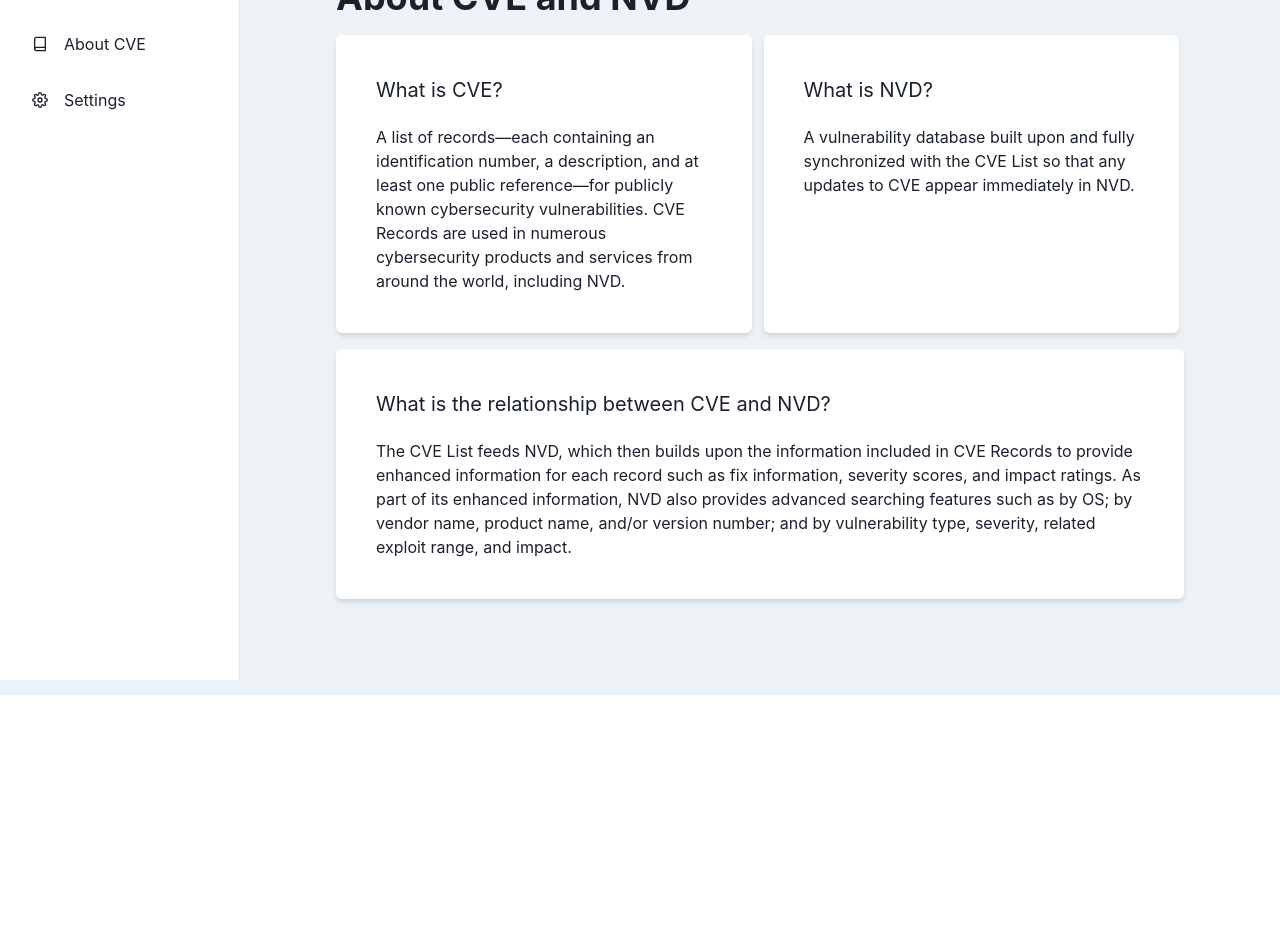
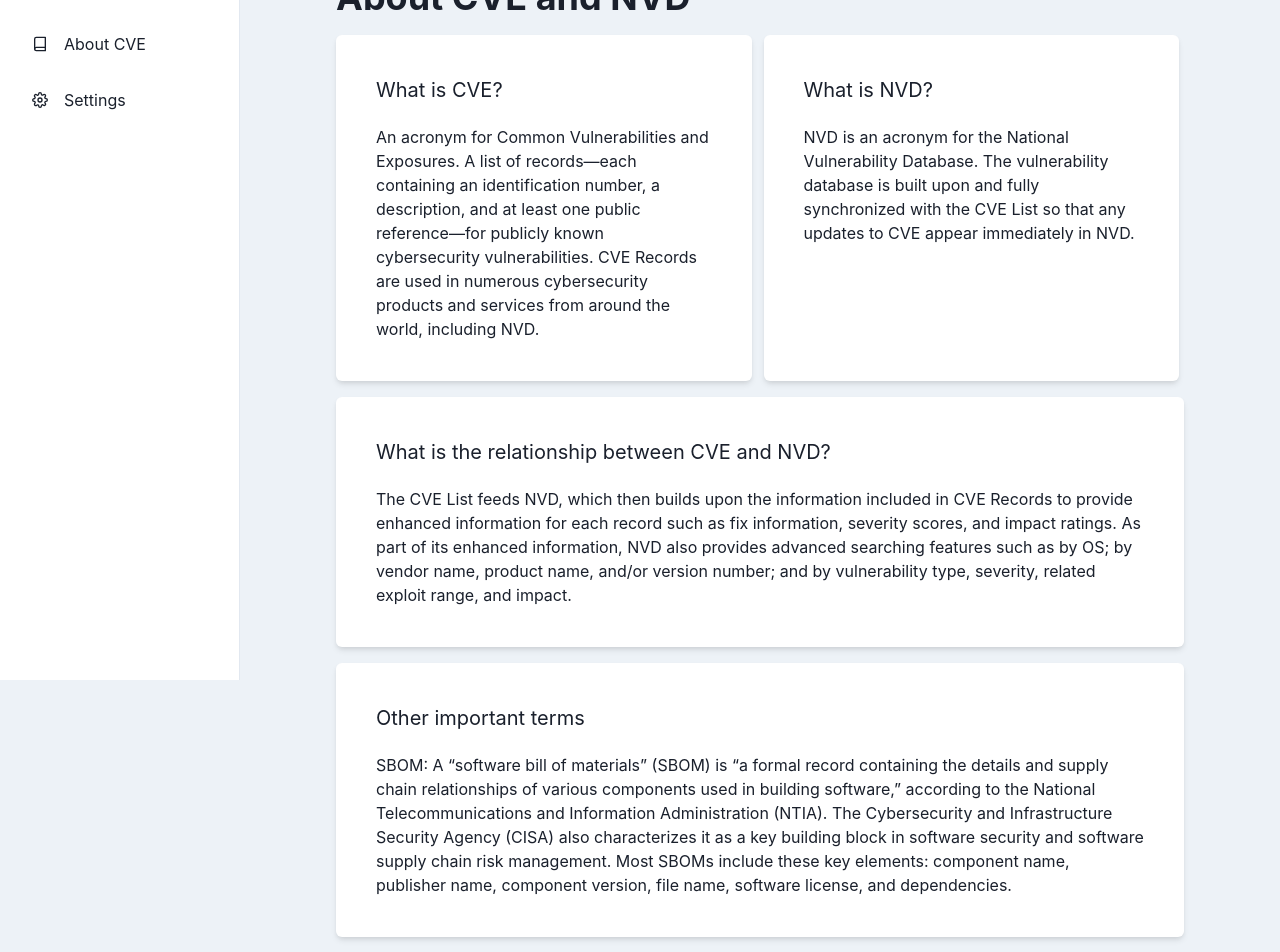
Before and after one commit to kdiaz489/nvd-project, a Next.js app: page /about-cve in a window 1280 px wide. Shown: the part 120-1072 px from the top of the page. Before the commit the page ends 815 px from the top, so only its background shows below. Built offline with nearby package versions, Linux system fonts and the light colour scheme.

Commit message:
latest changes

```diff
--- a/src/pages/about-cve.tsx
+++ b/src/pages/about-cve.tsx
@@ -1,10 +1,11 @@
+// 3rd party libs
+import { Flex, Heading, Text } from "@chakra-ui/react";
+
+// custom components
 import Card from "@/components/Card";
 import Sidebar from "@/components/Sidebar";
-import { Flex, Heading, Text } from "@chakra-ui/react";
 
-type Props = {};
-
-const AboutCve = (props: Props) => {
+const AboutCve = () => {
   return (
     <Sidebar>
       <Flex p="20" flexDir="column" gap={4}>
@@ -17,11 +18,11 @@
               What is CVE?
             </Text>
             <Text>
-              A list of records—each containing an identification number, a
-              description, and at least one public reference—for publicly known
-              cybersecurity vulnerabilities. CVE Records are used in numerous
-              cybersecurity products and services from around the world,
-              including NVD.
+              An acronym for Common Vulnerabilities and Exposures. A list of
+              records—each containing an identification number, a description,
+              and at least one public reference—for publicly known cybersecurity
+              vulnerabilities. CVE Records are used in numerous cybersecurity
+              products and services from around the world, including NVD.
             </Text>
           </Card>
           <Card w="49%">
@@ -29,7 +30,8 @@
               What is NVD?
             </Text>
             <Text>
-              A vulnerability database built upon and fully synchronized with
+              NVD is an acronym for the National Vulnerability Database. The
+              vulnerability database is built upon and fully synchronized with
               the CVE List so that any updates to CVE appear immediately in NVD.
             </Text>
           </Card>
@@ -48,6 +50,22 @@
             exploit range, and impact.
           </Text>
         </Card>
+        <Card w="100%">
+          <Text fontSize="xl" mb="5">
+            Other important terms
+          </Text>
+          <Text>
+            SBOM: A “software bill of materials” (SBOM) is “a formal record
+            containing the details and supply chain relationships of various
+            components used in building software,” according to the National
+            Telecommunications and Information Administration (NTIA). The
+            Cybersecurity and Infrastructure Security Agency (CISA) also
+            characterizes it as a key building block in software security and
+            software supply chain risk management. Most SBOMs include these key
+            elements: component name, publisher name, component version, file
+            name, software license, and dependencies.
+          </Text>
+        </Card>
       </Flex>
     </Sidebar>
   );
--- a/src/pages/cve/[id].tsx
+++ b/src/pages/cve/[id].tsx
@@ -1,8 +1,6 @@
 import { Flex, Link, Box, Text, Heading } from "@chakra-ui/react";
 import Card from "@/components/Card";
 import Sidebar from "@/components/Sidebar";
-
-import { FiExternalLink, FiInfo } from "react-icons/fi";
 
 const CveId = ({ data }) => {
   return (
@@ -67,7 +65,7 @@
     {
       method: "GET",
       headers: {
-        apiKey: "bd849d4d-1d42-4898-a32c-039961ea1d4c",
+        apiKey: process.env.NVD_API_KEY,
       },
     }
   );
--- a/tsconfig.json
+++ b/tsconfig.json
@@ -4,7 +4,7 @@
     "lib": ["dom", "dom.iterable", "esnext"],
     "allowJs": true,
     "skipLibCheck": true,
-    "strict": true,
+    "strict": false,
     "forceConsistentCasingInFileNames": true,
     "noEmit": true,
     "esModuleInterop": true,
```
Also changed, not shown: src/components/Sidebar.tsx (+20 -25 lines), src/pages/dashboard.tsx (+7 -30 lines), src/store/store.ts (deleted), src/styles/theme.ts (deleted).
